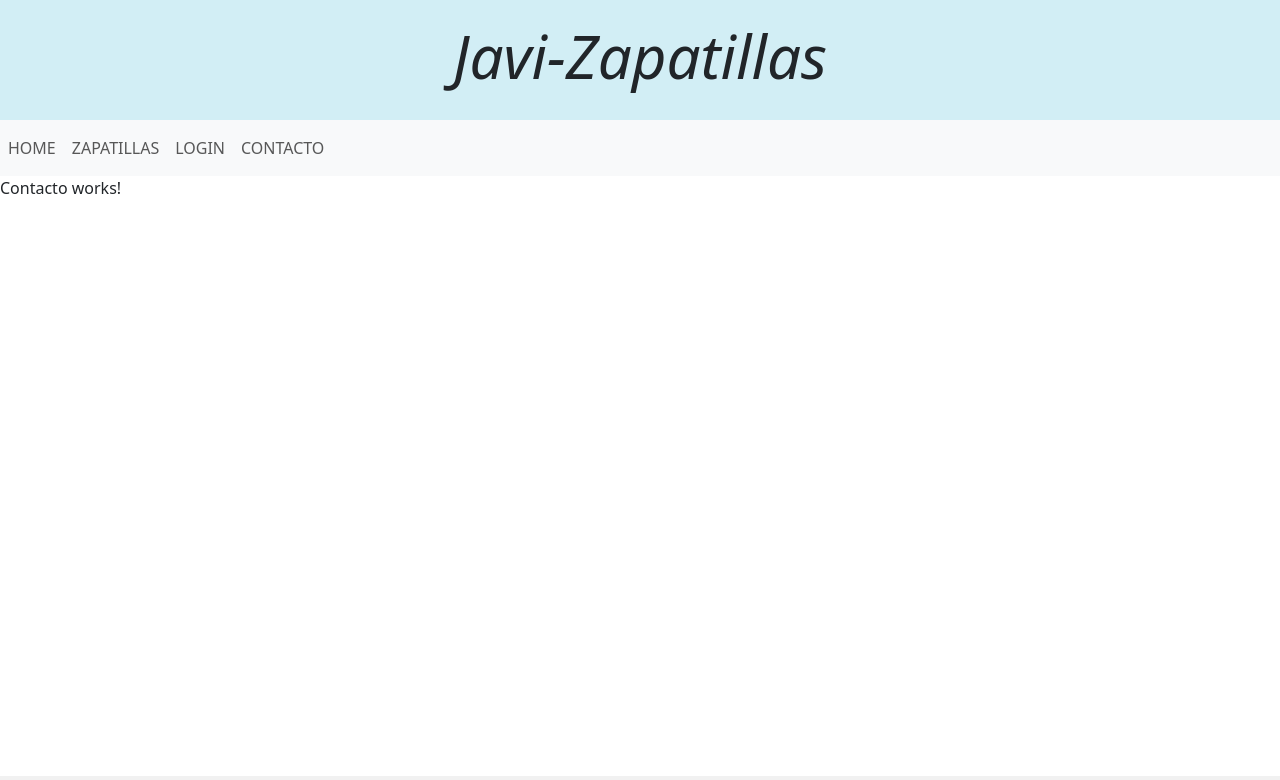
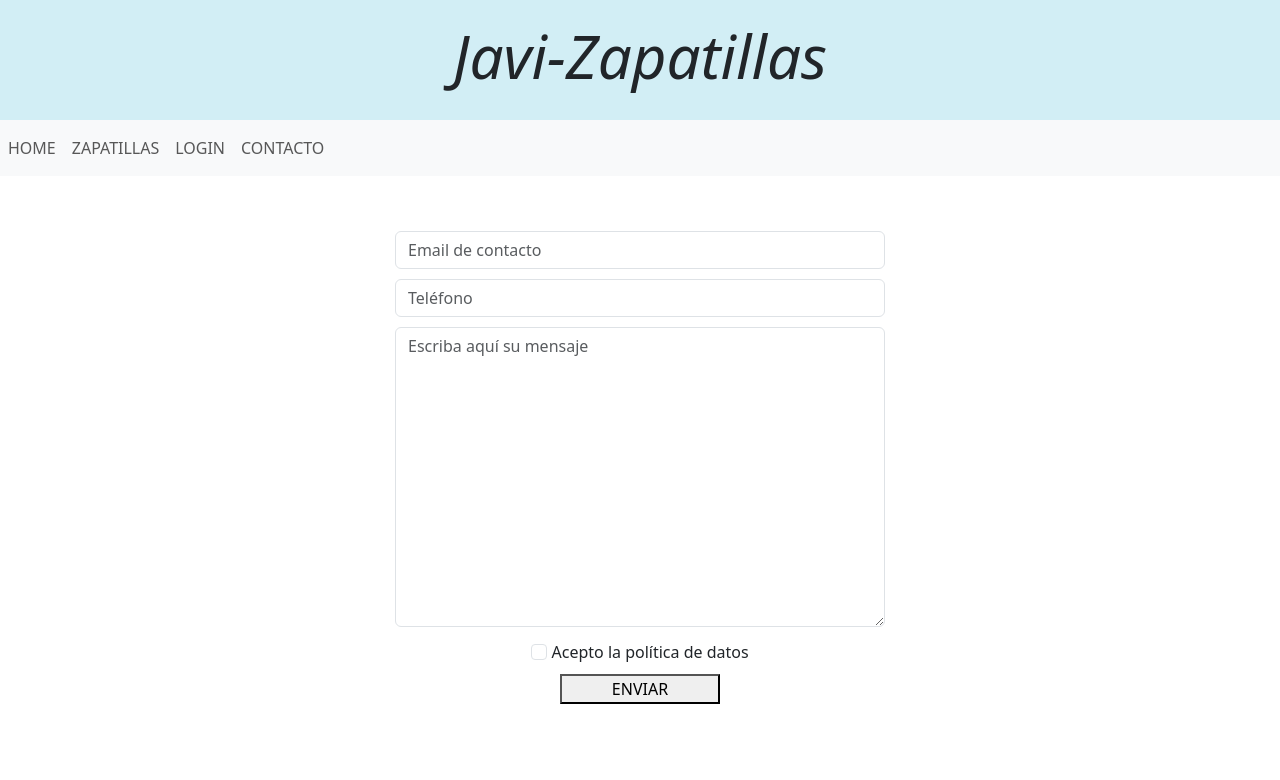
Before and after one commit to javierbajo/ANGULAR-PROJECT-ZAPATILLAS, an Angular app: page /contacto in a window 1280 px wide. Shown: the top 780 px of the page. Built offline with nearby package versions, Linux system fonts and the light colour scheme.

Commit message:
Logout + formulario de contacto

```diff
--- a/src/app/Contacto/Contacto.component.css
+++ b/src/app/Contacto/Contacto.component.css
@@ -1,3 +1,55 @@
 .divContacto{
+    height: 800px;
+}
+
+.formulario{
+    width: 100%;
     height: 600px;
+    /* background-color: aquamarine; */
+    padding-top: 80px;
+
+    margin: 20px;
+
 }
+
+form{
+    height: 500px;
+    width: 500px;
+    margin: 0px auto;
+    /* background-color: red; */
+    margin-top: 50px;
+    justify-content: center;
+    text-align: center;
+
+}
+
+.divInput{
+    justify-content: center;
+    text-align: center;
+    padding: 5px;
+}
+
+.divButton{
+    text-align: center;
+    margin: 10px;
+
+}
+
+button{
+    width: 160px;
+}
+
+.textarea{
+    height: 300px;
+}
+
+.acceptPolicy{
+    margin: 8px;
+}
+
+h2{
+    margin: 50px;
+}
+.contact{
+    text-align: center;
+}
--- a/src/app/Contacto/Contacto.component.html
+++ b/src/app/Contacto/Contacto.component.html
@@ -1,3 +1,50 @@
 <div class="divContacto">
-  <p>  Contacto works!</p>
+  <form>
+    <div class="divInput">
+      <input
+        type="email"
+        [(ngModel)]="email"
+        name="email"
+        placeholder="Email de contacto"
+        class="form-control"
+        required
+      />
+    </div>
+    <div class="divInput">
+      <input
+        type="tel"
+        pattern="[0-9]{3}-[0-9]{2}-[0-9]{3}"
+        [(ngModel)]="phoneNumber"
+        name="phone"
+        placeholder="Teléfono"
+        class="form-control"
+      />
+    </div>
+    <div class="divInput">
+      <textarea
+        name=""
+        id=""
+        cols="30"
+        rows="10"
+        type="textarea"
+        [(ngModel)]="message"
+        name="email"
+        placeholder="Escriba aquí su mensaje"
+        class="form-control textarea"
+        required
+      ></textarea>
+    </div>
+    <div class="acceptPolicy">
+      <input type="checkbox" name="accept" value="ok" class="form-check-input" />
+    Acepto la política de datos<br />
+
+      <button type="submit" (click)="sendMessage()"class="divButton">ENVIAR</button>
+    </div>
+  </form>
+  <div class="contact">
+  <h2>Tu tienda de zapatillas en Puxeiros!</h2>
+  <a href="https://www.google.es/maps/place/Avenida+de+Puxeiros,+Pontevedra/@42.2042322,-8.6596057,17z/data=!3m1!4b1!4m6!3m5!1s0xd2587e11c13e11b:0x87abf88f451d79fd!8m2!3d42.2042283!4d-8.6570308!16s%2Fg%2F1pv1gwz66?entry=ttu" target="_blank">Avenida de Puxeiros 25, 36400, Puxeiros, Pontevedra</a>
+  <p>Email de contacto: comercial@javizapatillas.es</p>
+  <p>Teléfono de contacto: +34 666 777 888</p>
 </div>
+</div>
--- a/src/app/Contacto/Contacto.component.ts
+++ b/src/app/Contacto/Contacto.component.ts
@@ -7,9 +7,21 @@ import { Component, OnInit } from '@angular/core';
 })
 export class ContactoComponent implements OnInit {
 
+
+  public message:string ="";
+  public email:string =""
+  public phoneNumber:string =""
   constructor() { }
 
   ngOnInit() {
   }
 
+  sendMessage(){
+    console.log("mensaje enviado");
+    // aquí iría la función que enviaría el mensaje al email
+    this.phoneNumber="";
+    this.email="";
+    this.message="";
+
+  }
 }
--- a/src/app/Footer/Footer.component.html
+++ b/src/app/Footer/Footer.component.html
@@ -5,7 +5,7 @@
   <footer class="text-center text-white" style="background-color: #f1f1f1;">
   <!-- Grid container -->
   <div class="container pt-4" style="color:black">
-    Footer works!
+   Este es el footer. Aquí normalmente se ponen cosas. Esas cosas, a la gente, le importan un carallo.
     <section class="mb-4">
       <!-- Facebook -->
       <a
--- a/src/app/Nav/Nav.component.html
+++ b/src/app/Nav/Nav.component.html
@@ -6,9 +6,15 @@
       <li class="nav-item">
           <a class="nav-link" [routerLink]="['/zapatillas']">ZAPATILLAS</a>
       </li>
-      <li class="nav-item">
+      <li *ngIf="user.email.length == 0, else logeado" class="nav-item">
           <a class="nav-link" [routerLink]="['/login']">LOGIN</a>
       </li>
+      <ng-template #logeado>
+        <li class="nav-item">
+            <!-- <button class="nav-link" (click)="logout()" >LOGOUT</button> -->
+            <a class="nav-link" href=''>LOGOUT</a>
+        </li>
+      </ng-template>
       <li class="nav-item">
           <a class="nav-link" [routerLink]="['/contacto']">CONTACTO</a>
       </li>
--- a/src/app/Nav/Nav.component.ts
+++ b/src/app/Nav/Nav.component.ts
@@ -1,4 +1,6 @@
 import { Component, OnInit } from '@angular/core';
+import { PasarUserService } from '../services/pasarUser.service';
+import { UserInterface } from '../models/user.model';
 
 @Component({
   selector: 'app-Nav',
@@ -7,9 +9,28 @@ import { Component, OnInit } from '@angular/core';
 })
 export class NavComponent implements OnInit {
 
-  constructor() { }
+  constructor(private pasarUserService: PasarUserService) { }
+
+  public user!: UserInterface;
+  public resetUser: UserInterface ={
+  email: "",
+  userName: "",
+  userLastname: "",
+  adress: "",
+  password: ""
+
+  }
+
 
   ngOnInit() {
+    this.pasarUserService.selectedUser$.subscribe(user=>{
+      this.user = user;
+    });
   }
 
+  // logout(){
+  //   this.pasarUserService.selectedUser$.subscribe(user=>{
+  //     this.user = this.resetUser;
+  // })
+  // }
 }
--- a/src/app/Usuario/Usuario.component.ts
+++ b/src/app/Usuario/Usuario.component.ts
@@ -20,6 +20,9 @@ export class UsuarioComponent implements OnInit {
 
     this.pasarUserService.selectedUser$.subscribe(user=>{
       this.nombre=user.userName;
+      this.apellido=user.userLastname;
+      this.email=user.email;
+      this.direccion=user.adress;
     });
 
       // this.existUser = data.data;
--- a/src/app/app.component.css
+++ b/src/app/app.component.css
@@ -1,3 +1,7 @@
+.appContainer{
+    /* height: 600px; */
+}
+
 .divTitle{
     width: 100%;
     text-align: center;
--- a/src/app/app.component.html
+++ b/src/app/app.component.html
@@ -1,16 +1,15 @@
+<div class="appContainer">
   <div class="divTitle">
-<h1>{{title}}</h1>
+    <h1>{{ title }}</h1>
   </div>
-
 
   <app-Nav></app-Nav>
 
-<div *ngIf ="existUser?.userName" >
-    <a [routerLink]="['/usuario']">Usuario {{existUser.email}}</a>
+  <div *ngIf="existUser?.userName">
+    <a [routerLink]="['/usuario']">Usuario {{ existUser.email }}</a>
   </div>
 
-<router-outlet ></router-outlet>
-
-
+  <router-outlet></router-outlet>
 
   <app-Footer></app-Footer>
+</div>
```
Lines whose indentation alone changed are shown as unchanged.
